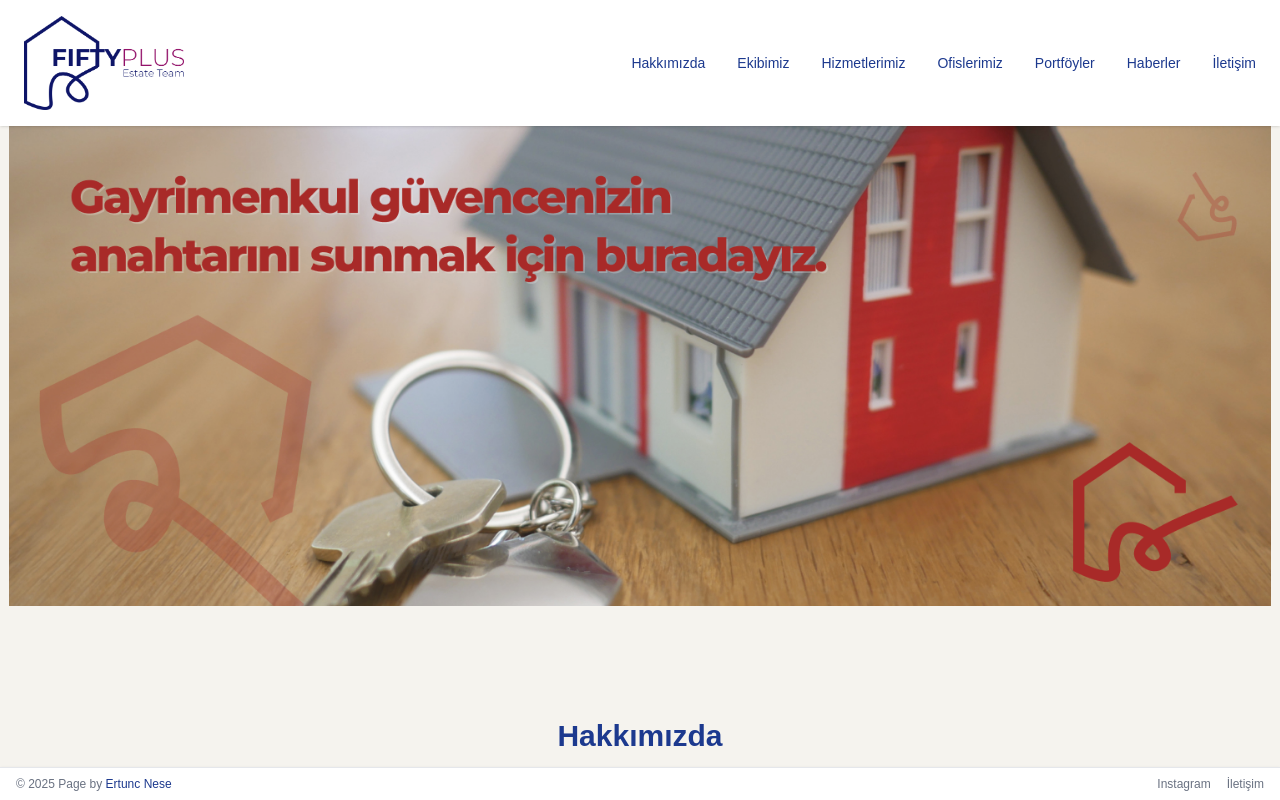
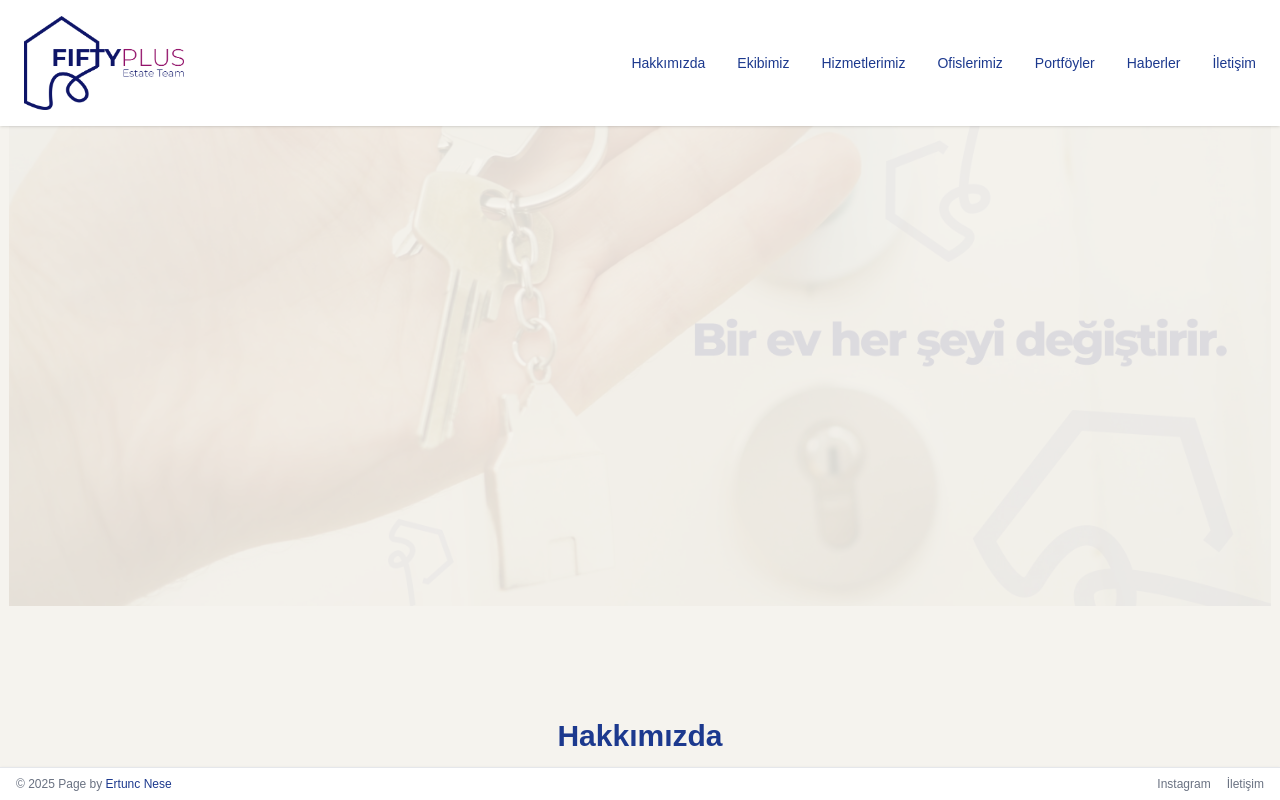
Before and after one commit to ertuncnese/fiftyplusteam, a Next.js app: page / in a window 1280 px wide. Shown: the top 800 px of the page. Built offline with nearby package versions, Linux system fonts and the light colour scheme; no server answers.

Commit message:
one more shitty pushd

```diff
--- a/components/BannerCarousel.tsx
+++ b/components/BannerCarousel.tsx
@@ -21,7 +21,7 @@ export default function BannerCarousel() {
   useEffect(() => {
     const interval = setInterval(() => {
       setIndex((prev) => (prev + 1) % banners.length);
-    }, 3000);
+    }, 4000);
     return () => clearInterval(interval);
   }, []);
 
@@ -34,7 +34,7 @@ export default function BannerCarousel() {
           initial={{ opacity: 0, scale: isMobile ? 1 : 1 }}
           animate={{ opacity: 1, scale: isMobile ? 1.5 : 1 }}
           exit={{ opacity: 0 }}
-          transition={{ duration: 1.5, ease: 'easeInOut' }}
+          transition={{ duration: 3, ease: 'easeInOut' }}
         >
           <Image
             src={banners[index]}
```
